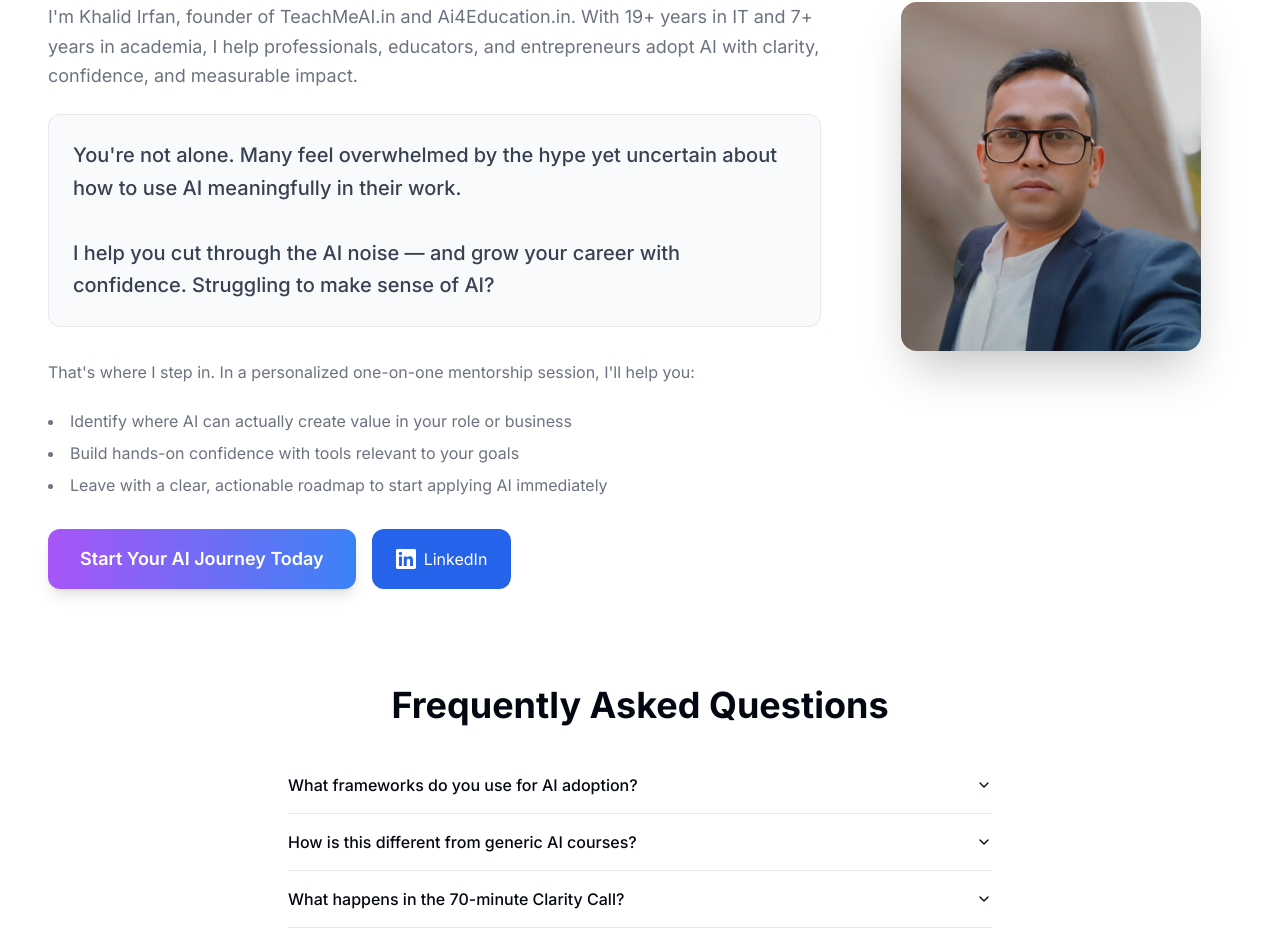
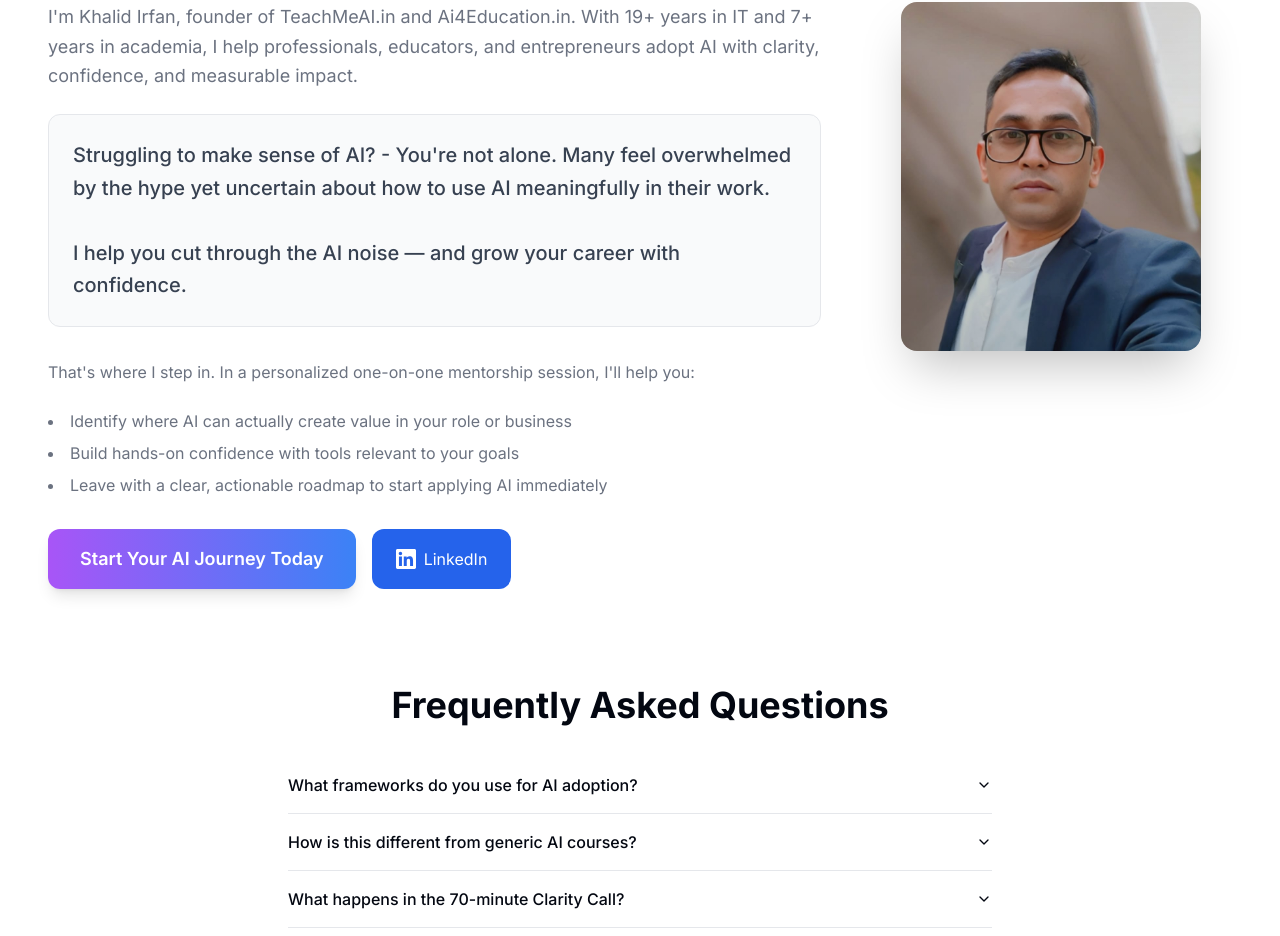
Before and after one commit to teachme-ai/teachmeai-home-site, a Next.js app: page / in a window 1280 px wide. Shown: the part 3169-4105 px from the top of the page. Built offline with nearby package versions, Linux system fonts and the light colour scheme.

Commit message:
Reword about section to start with the question

```diff
--- a/components/about.tsx
+++ b/components/about.tsx
@@ -17,9 +17,9 @@ export function About() {
 
           <div className="bg-gray-50 p-6 rounded-xl mb-8 border border-gray-200">
             <p className="text-xl font-medium leading-relaxed text-gray-700">
-              You're not alone. Many feel overwhelmed by the hype yet uncertain about how to use AI meaningfully in their work.
+              Struggling to make sense of AI? - You're not alone. Many feel overwhelmed by the hype yet uncertain about how to use AI meaningfully in their work.
               <br /><br />
-              I help you cut through the AI noise — and grow your career with confidence. Struggling to make sense of AI?
+              I help you cut through the AI noise — and grow your career with confidence.
             </p>
           </div>
 
```
